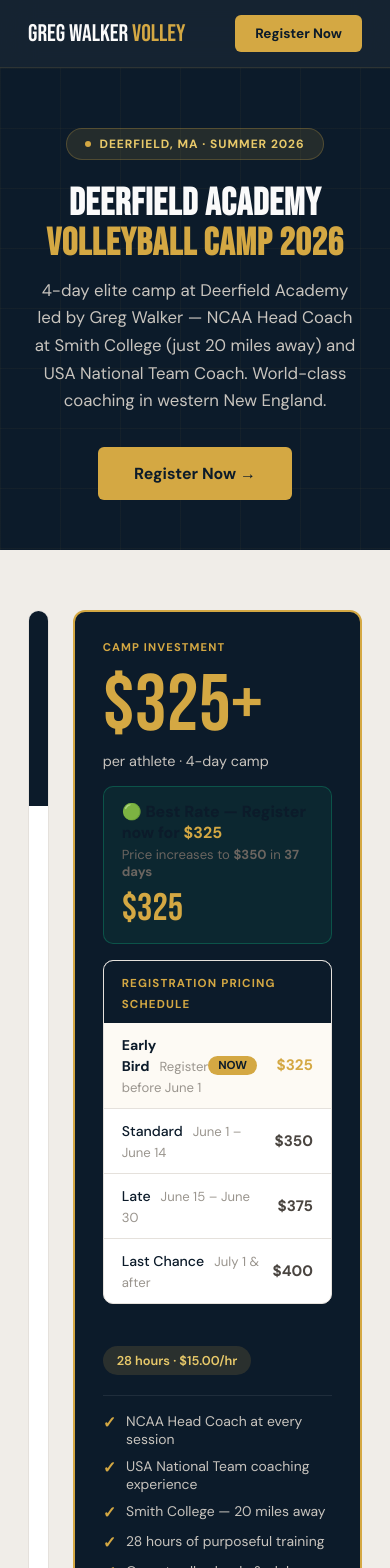
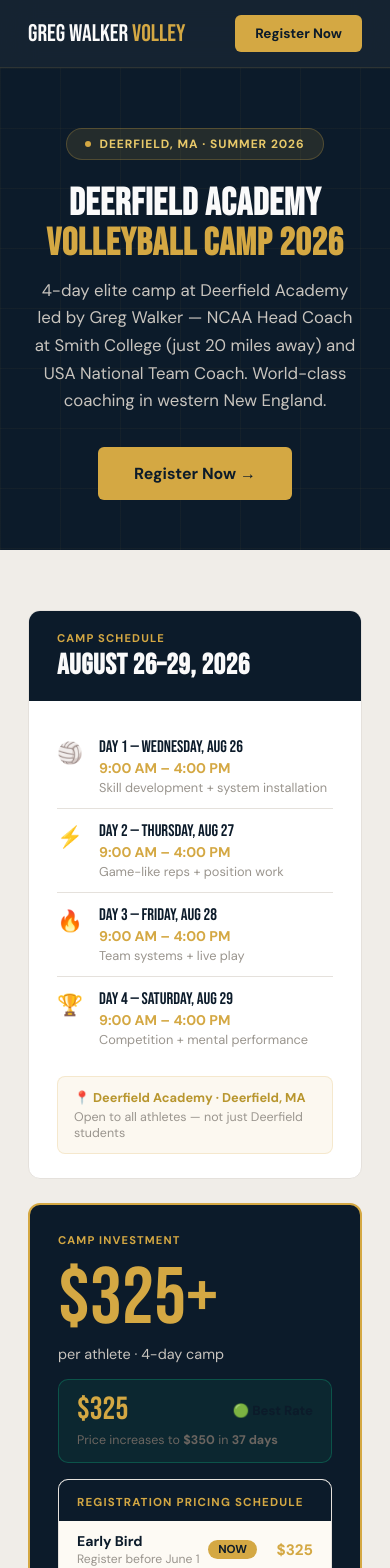
Before and after one commit to gregwalker5/gregwalkervolley, a Next.js app: page /deerfield-2026 in a window 390 px wide. Shown: the top 1568 px of the page. Built offline with nearby package versions, Linux system fonts and the light colour scheme.

Commit message:
fix: mobile layout — responsive grids + PricingTiers component
- Replace hard 1fr 1fr grids with auto-fit minmax so they stack on mobile
- PricingTiers callout: price on left, badge on right, no overflow
- Tier rows: label and date on separate lines so dates don't wrap mid-phrase

```diff
--- a/src/app/bishop-verot-2026/page.tsx
+++ b/src/app/bishop-verot-2026/page.tsx
@@ -52,7 +52,7 @@
         <div style={{ maxWidth: 1100, margin: '0 auto', padding: '60px 28px' }}>
 
           {/* Schedule + Price */}
-          <div style={{ display: 'grid', gridTemplateColumns: '1fr 1fr', gap: 24, marginBottom: 32 }}>
+          <div style={{ display: 'grid', gridTemplateColumns: 'repeat(auto-fit, minmax(min(100%, 340px), 1fr))', gap: 24, marginBottom: 32 }}>
 
             {/* Schedule */}
             <div style={{ background: '#fff', borderRadius: 12, border: '1px solid #E5E1DC', overflow: 'hidden' }}>
--- a/src/app/covenant-carmel-2026/page.tsx
+++ b/src/app/covenant-carmel-2026/page.tsx
@@ -53,7 +53,7 @@
         <div style={{ maxWidth: 1100, margin: '0 auto', padding: '60px 28px' }}>
 
           {/* Schedule + Price side by side */}
-          <div style={{ display: 'grid', gridTemplateColumns: '1fr 1fr', gap: 24, marginBottom: 32 }}>
+          <div style={{ display: 'grid', gridTemplateColumns: 'repeat(auto-fit, minmax(min(100%, 340px), 1fr))', gap: 24, marginBottom: 32 }}>
 
             {/* Schedule */}
             <div style={{ background: '#fff', borderRadius: 12, border: '1px solid #E5E1DC', overflow: 'hidden' }}>
@@ -116,7 +116,7 @@
           {/* Locations */}
           <div style={{ background: '#fff', borderRadius: 12, border: '1px solid #E5E1DC', padding: '28px', marginBottom: 32 }}>
             <div style={{ fontSize: '.7rem', fontWeight: 700, letterSpacing: '.1em', textTransform: 'uppercase', color: '#B8962E', marginBottom: 16 }}>Camp Locations</div>
-            <div style={{ display: 'grid', gridTemplateColumns: '1fr 1fr', gap: 20 }}>
+            <div style={{ display: 'grid', gridTemplateColumns: 'repeat(auto-fit, minmax(min(100%, 280px), 1fr))', gap: 20 }}>
               <div style={{ padding: '18px', background: '#F0EDE8', borderRadius: 10, border: '1px solid #E5E1DC' }}>
                 <div style={{ fontFamily: "'Bebas Neue', sans-serif", fontSize: '1.3rem', color: '#0C1B2A', marginBottom: 4 }}>Covenant Day School</div>
                 <div style={{ color: '#9A958E', fontSize: '.85rem', marginBottom: 8 }}>📍 Matthews, NC · Varsity (Days 2 & 3)</div>
--- a/src/app/deerfield-2026/page.tsx
+++ b/src/app/deerfield-2026/page.tsx
@@ -50,7 +50,7 @@
 
         <div style={{ maxWidth: 1100, margin: '0 auto', padding: '60px 28px' }}>
 
-          <div style={{ display: 'grid', gridTemplateColumns: '1fr 1fr', gap: 24, marginBottom: 32 }}>
+          <div style={{ display: 'grid', gridTemplateColumns: 'repeat(auto-fit, minmax(min(100%, 340px), 1fr))', gap: 24, marginBottom: 32 }}>
 
             {/* Schedule */}
             <div style={{ background: '#fff', borderRadius: 12, border: '1px solid #E5E1DC', overflow: 'hidden' }}>
--- a/src/app/green-hill-2026/page.tsx
+++ b/src/app/green-hill-2026/page.tsx
@@ -52,7 +52,7 @@
         <div style={{ maxWidth: 1100, margin: '0 auto', padding: '60px 28px' }}>
 
           {/* What to expect + Pricing */}
-          <div style={{ display: 'grid', gridTemplateColumns: '1fr 1fr', gap: 24, marginBottom: 32 }}>
+          <div style={{ display: 'grid', gridTemplateColumns: 'repeat(auto-fit, minmax(min(100%, 340px), 1fr))', gap: 24, marginBottom: 32 }}>
 
             <div style={{ background: '#fff', borderRadius: 12, border: '1px solid #E5E1DC', overflow: 'hidden' }}>
               <div style={{ background: '#0C1B2A', padding: '20px 28px' }}>
--- a/src/app/smith-clinics-2026/page.tsx
+++ b/src/app/smith-clinics-2026/page.tsx
@@ -79,7 +79,7 @@
           </div>
 
           {/* Price + value */}
-          <div style={{ display: 'grid', gridTemplateColumns: '1fr 1fr', gap: 24, marginBottom: 32 }}>
+          <div style={{ display: 'grid', gridTemplateColumns: 'repeat(auto-fit, minmax(min(100%, 340px), 1fr))', gap: 24, marginBottom: 32 }}>
 
             <div style={{ background: '#0C1B2A', borderRadius: 12, padding: '28px', border: '2px solid #D4A843' }}>
               <div style={{ fontSize: '.7rem', fontWeight: 700, letterSpacing: '.1em', textTransform: 'uppercase', color: '#D4A843', marginBottom: 12 }}>Pricing</div>
--- a/src/components/PricingTiers.tsx
+++ b/src/components/PricingTiers.tsx
@@ -52,30 +52,25 @@
         borderRadius: 10,
         padding: '14px 18px',
         marginBottom: 16,
-        display: 'flex',
-        alignItems: 'center',
-        justifyContent: 'space-between',
-        flexWrap: 'wrap',
-        gap: 10,
       }}>
-        <div>
-          <div style={{ fontWeight: 800, fontSize: '1rem', color: navy }}>
-            {TIERS[currentTier].badge} — Register now for <span style={{ color: gold }}>${currentPrice}</span>
+        <div style={{ display: 'flex', alignItems: 'center', justifyContent: 'space-between', gap: 8, flexWrap: 'nowrap' }}>
+          <div style={{ fontFamily: "'Bebas Neue', sans-serif", fontSize: '2rem', color: gold, lineHeight: 1, flexShrink: 0 }}>
+            ${currentPrice}
+          </div>
+          <div style={{ fontSize: '.82rem', fontWeight: 700, color: navy, textAlign: 'right' }}>
+            {TIERS[currentTier].badge}
+          </div>
         </div>
         {daysLeft !== null && daysLeft > 0 && (
-            <div style={{ fontSize: '.82rem', color: '#6B6560', marginTop: 3 }}>
+          <div style={{ fontSize: '.78rem', color: '#6B6560', marginTop: 6 }}>
             Price increases to <strong>${nextPrice}</strong> in <strong>{daysLeft} day{daysLeft !== 1 ? 's' : ''}</strong>
           </div>
         )}
         {daysLeft === 0 && (
-            <div style={{ fontSize: '.82rem', color: '#dc2626', marginTop: 3, fontWeight: 700 }}>
+          <div style={{ fontSize: '.78rem', color: '#dc2626', marginTop: 6, fontWeight: 700 }}>
             ⚠️ Price increases to ${nextPrice} tomorrow!
           </div>
         )}
-        </div>
-        <div style={{ fontFamily: "'Bebas Neue', sans-serif", fontSize: '2.4rem', color: gold, lineHeight: 1 }}>
-          ${currentPrice}
-        </div>
       </div>
 
       {/* Tier table */}
@@ -102,11 +97,11 @@
               background: isActive ? 'rgba(212,168,67,.06)' : isPast ? '#FAFAFA' : 'transparent',
               opacity: isPast ? 0.5 : 1,
             }}>
-              <div style={{ flex: 1 }}>
-                <span style={{ fontWeight: isActive ? 700 : 500, color: isPast ? '#9A958E' : navy, fontSize: '.88rem' }}>
+              <div style={{ flex: 1, minWidth: 0 }}>
+                <div style={{ fontWeight: isActive ? 700 : 500, color: isPast ? '#9A958E' : navy, fontSize: '.88rem' }}>
                   {tier.label}
-                </span>
-                <span style={{ color: '#9A958E', fontSize: '.82rem', marginLeft: 10 }}>{tier.window}</span>
+                </div>
+                <div style={{ color: '#9A958E', fontSize: '.76rem', marginTop: 1 }}>{tier.window}</div>
               </div>
               <div style={{ display: 'flex', alignItems: 'center', gap: 8 }}>
                 {isActive && (
```
Lines whose indentation alone changed are shown as unchanged.
